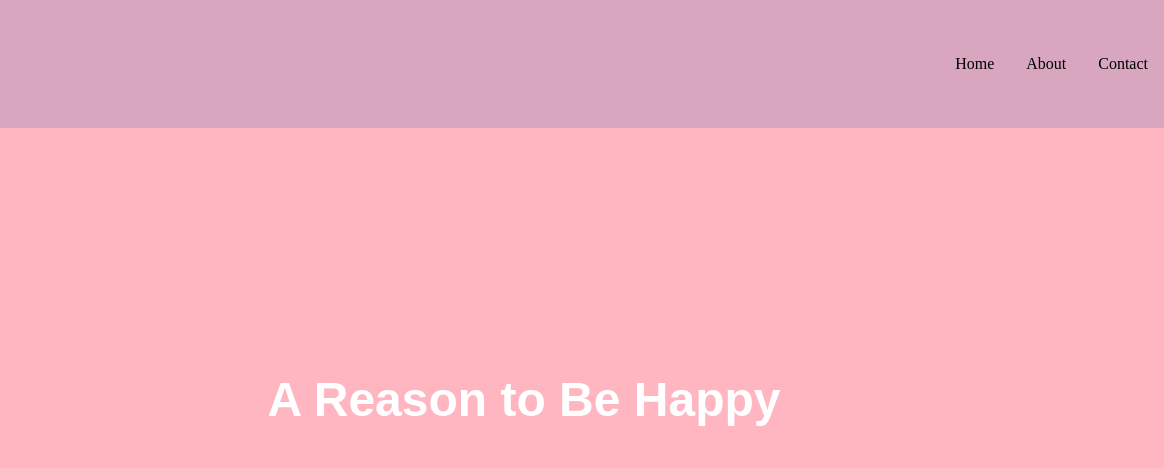
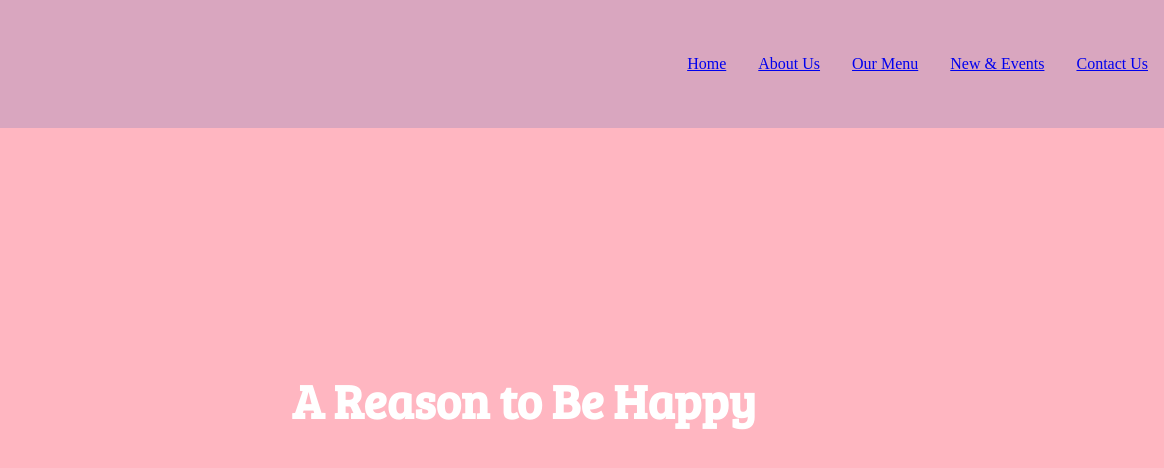
Before and after one commit to adpir/Donuts, a plain HTML site: page index.html in a window 1280 px wide. Shown: the full height of the page, 116-1280 px from the left. Drawn offline with Linux system fonts and the light colour scheme.

Commit message:
add some javascript content

```diff
--- a/index.html
+++ b/index.html
@@ -13,9 +13,11 @@
     <nav>
         <img src="./images/ice.png" alt="donuts" class="logo">
         <ul class='nav-links'>
-            <li>Home</li>
-            <li>About</li>
-            <li>Contact</li>
+            <li><a href="#">Home</a></li>
+            <li><a href="#">About Us</a></li>
+            <li><a href="#">Our Menu</a></li>
+            <li><a href="#">New & Events</a></li>
+            <li><a href="#">Contact Us</a></li>
         </ul>
     </nav>
     <section>
--- a/script.js
+++ b/script.js
@@ -1 +1,31 @@
 'use strict';
+
+const text = document.querySelector('.heading');
+const strText = text.textContent;
+console.log(strText);
+
+const splitText = strText.split('');
+console.log(splitText);
+
+text.textContent = '';
+for (let i = 0; i < splitText.length; i++) {
+  text.innerHTML += '<span>' + splitText[i] + '</span>';
+}
+
+let character = 0;
+let timer = setInterval(onTick, 50);
+
+function onTick() {
+  const span = text.querySelectorAll('span')[character];
+  span.classList.add('fade');
+  character++; //keep running we need to make sure to stop the timer
+
+  if (character === splitText.length) {
+    complete();
+    return;
+  }
+}
+function complete() {
+  clearInterval(timer);
+  timer = null;
+}
--- a/style.css
+++ b/style.css
@@ -1,3 +1,5 @@
+@import url('https://fonts.googleapis.com/css2?family=Bree+Serif&display=swap');
+
 * {
   margin: 0;
   padding: 0;
@@ -7,6 +9,15 @@
 body {
   background: lightpink;
 }
+h1 {
+  color: white;
+  font-size: 3rem;
+  font-family: 'Bree Serif', serif;
+  text-align: center;
+  line-height: 100vh;
+  justify-content: space-between;
+}
+
 .logo {
   width: 6rem;
   height: 6rem;
@@ -37,10 +48,13 @@ nav {
 .nav-links li {
   padding: 1rem;
 }
-h1 {
-  color: white;
-  font-size: 3rem;
-  font-family: sans-serif;
-  text-align: center;
-  line-height: 100vh;
+span {
+  opacity: 0;
+  transition: all 0.5s ease;
+  transform: translateY(50px);
+  /* display: inline-block; */
 }
+span.fade {
+  opacity: 4;
+  transform: translateY(0px);
+}
```
